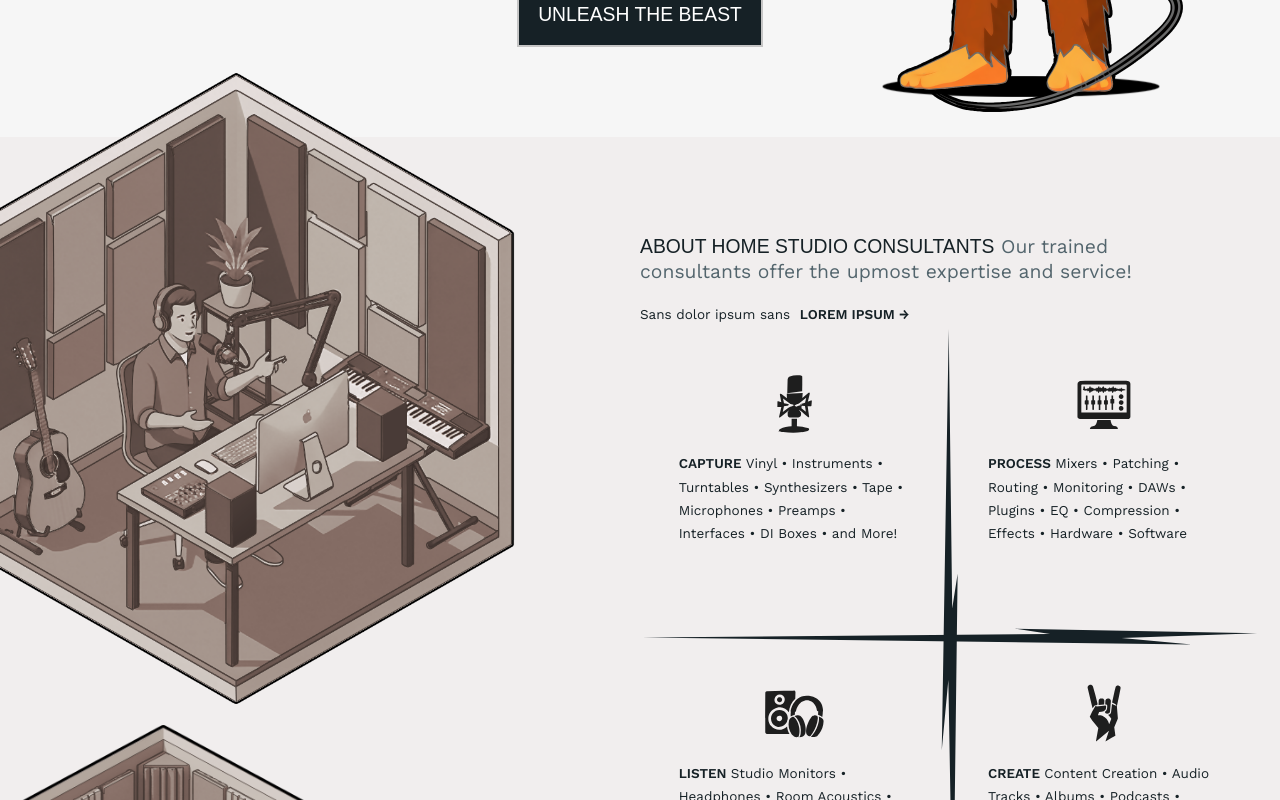
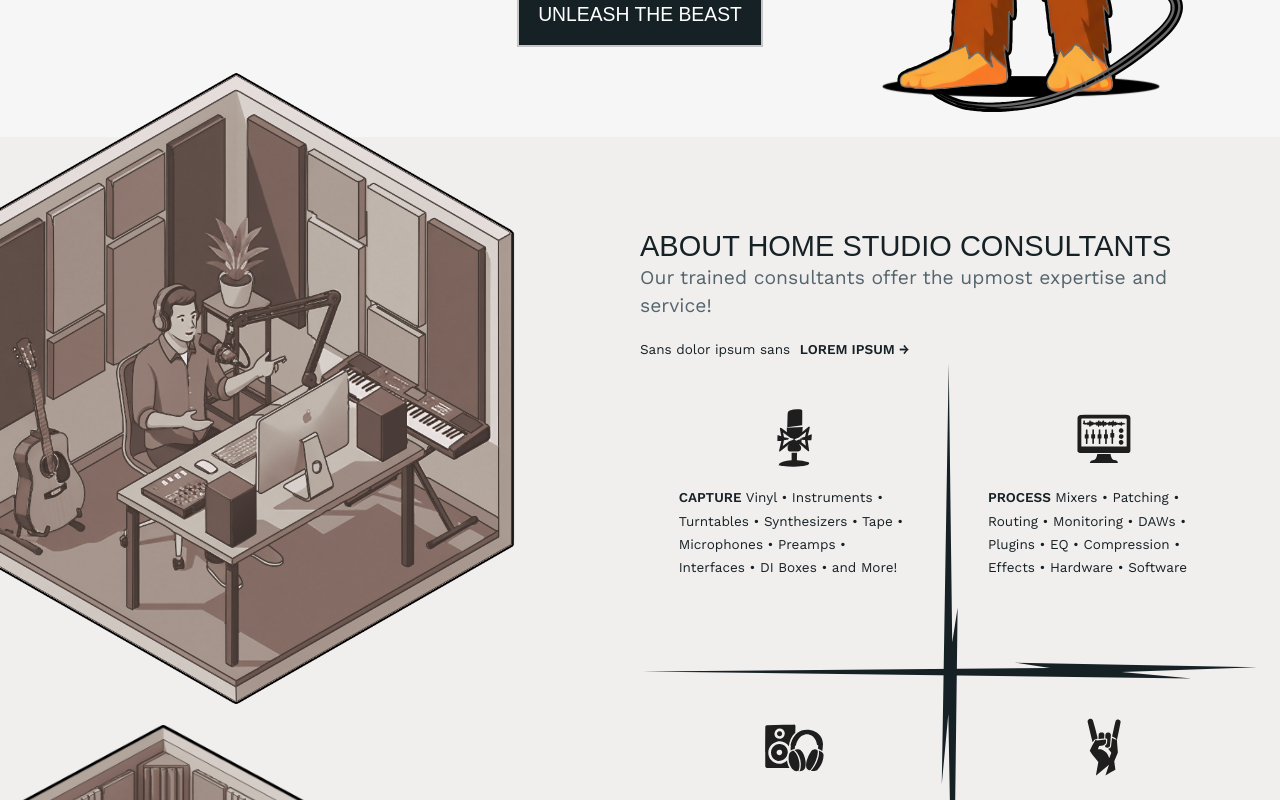
Before and after one commit to joshua-levan/hsc, a React (Vite) app: page / in a window 1280 px wide. Shown: the part 520-1320 px from the top of the page. Built offline with nearby package versions, Linux system fonts and the light colour scheme; a web font is replaced by a local one.

Commit message:
adjust max-width on about section

```diff
--- a/src/App.css
+++ b/src/App.css
@@ -105,12 +105,13 @@ h2, h3, li a, button {
 }
 
 h3 {
-  font-size: 0.5rem;
+  font-size: 0.75rem;
   margin-bottom: 0.5rem;
   line-height: 0.65rem;
 }
 h3 span {
   color: #53656D;
+  font-size: 0.5rem;
 }
 
 li a, button {
--- a/src/App.scss
+++ b/src/App.scss
@@ -101,11 +101,12 @@ h2, h3, li a, button {
 }
 
 h3 {
-    font-size: 0.5rem;
+    font-size: 0.75rem;
     margin-bottom: 0.5rem;
     line-height: 0.65rem;
     span {
-        color: $dark-gray
+        color: $dark-gray;
+        font-size: 0.5rem;
     }
 }
 
--- a/src/components/about/About.css
+++ b/src/components/about/About.css
@@ -1,9 +1,15 @@
+main {
+  display: flex;
+  justify-content: center;
+  background-color: #F1EEEE;
+}
+
 main section {
+  max-width: 1440px;
   position: relative;
   height: 22rem;
   display: flex;
   justify-content: end;
-  background-color: #F1EEEE;
   padding-top: 2.5rem;
 }
 main section .podcaster-container {
--- a/src/components/about/About.scss
+++ b/src/components/about/About.scss
@@ -1,11 +1,15 @@
 @import '../../variables.scss';
-
+main{
+    display: flex;
+    justify-content: center;
+    background-color: $warm-gray;
+}
 main section{
+    max-width: 1440px;
     position: relative;
     height: 22rem;
     display: flex;
     justify-content: end;
-    background-color: $warm-gray;
     padding-top: 2.5rem;
     .podcaster-container {
         overflow: hidden;
```
Also changed, not shown: 2 other files (tests, documents, lock files or other folders).
